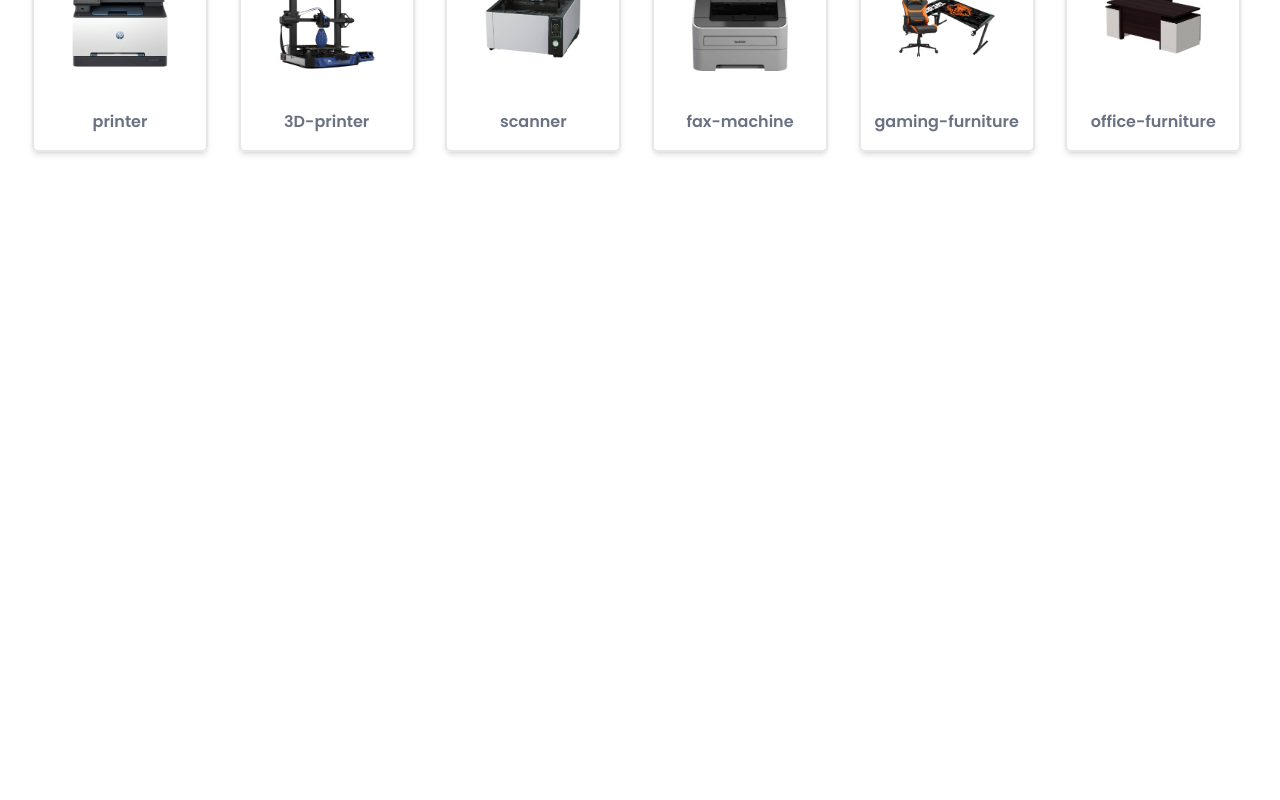
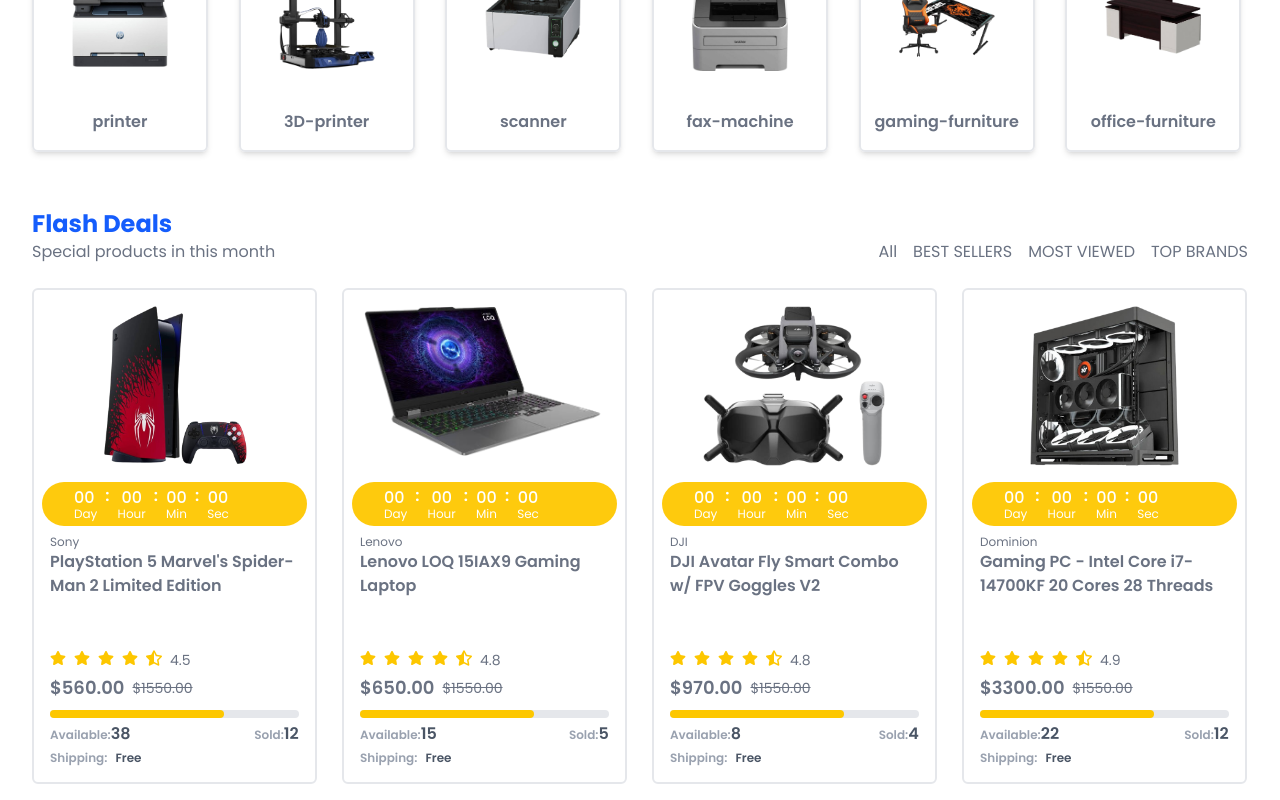
Before and after one commit to muhammadh03/front, a React (Vite) app: page / in a window 1280 px wide. Shown: the part 1064-1864 px from the top of the page. Before the commit the page ends 1232 px from the top, so only its background shows below. Built offline with nearby package versions, Linux system fonts and the light colour scheme.

Commit message:
created flash deals component

```diff
--- /dev/null
+++ b/src/Components/Products/FlashDeals.jsx
@@ -0,0 +1,114 @@
+import { FaStar, FaStarHalfAlt } from "react-icons/fa";
+// import gamingConsole from "../../assets/products/gaming-console.png";
+
+const FlashDeals = ({ brand, title, price, image, available, sold, rating }) => {
+    return (
+        <div className="w-[10.5rem] md:w-56 lg:w-[17.8rem] h-auto border-2 border-gray-200 rounded-md">
+            <div className="flex flex-col items-center pt-4 px-2">
+                {/* Image */}
+                <div>
+                    <img src={image} alt="" className="h-[5rem] md:h-[10rem]" />
+                </div>
+
+                {/* Countdown */}
+                <div className="w-full flex items-center gap-2 bg-yellow-400/95 text-white text-xs md:text-base rounded-full py-1 px-4 md:px-5 lg:px-8 mt-4">
+                    <span className="flex flex-col">
+                        <span className="font-medium">00</span>
+                        <span className="text-[0.5rem] md:text-xs -mt-[0.1rem] md:-mt-1">Day</span>
+                    </span>
+                    <span className="-mt-4 font-semibold">:</span>
+                    <span className="flex flex-col items-center">
+                        <span className="font-medium">00</span>
+                        <span className="text-[0.5rem] md:text-xs -mt-[0.1rem] md:-mt-1">Hour</span>
+                    </span>
+                    <span className="-mt-4 font-semibold">:</span>
+                    <span className="flex flex-col items-center">
+                        <span className="font-medium">00</span>
+                        <span className="text-[0.5rem] md:text-xs -mt-[0.1rem] md:-mt-1">Min</span>
+                    </span>
+                    <span className="-mt-4 font-semibold">:</span>
+                    <span className="flex flex-col items-center">
+                        <span className="font-medium">00</span>
+                        <span className="text-[0.5rem] md:text-xs -mt-[0.1rem] md:-mt-1">Sec</span>
+                    </span>
+                </div>
+            </div>
+
+            <div className="flex flex-col pt-2 pb-4 px-4">
+                {/* Product Brand */}
+                <div>
+                    <h1 className="text-xs text-gray-500">
+                        {brand}
+                    </h1>
+                </div>
+                {/* Product Title */}
+                <div className="h-13 md:h-24">
+                    <h1 className="text-xs md:text-base font-semibold text-gray-500">
+                        {title}
+                    </h1>
+                </div>
+
+                {/* Product Rating */}
+                <div className="flex items-center mt-1">
+                    <span className="flex gap-1 md:gap-2">
+                        <FaStar className="text-yellow-400" />
+                        <FaStar className="text-yellow-400" />
+                        <FaStar className="text-yellow-400" />
+                        <FaStar className="text-yellow-400" />
+                        <FaStarHalfAlt className="text-yellow-400" />
+                        <span className="text-sm text-gray-500">
+                            {rating}
+                        </span>
+                    </span>
+                </div>
+
+                {/* Product Price */}
+                <div className="flex items-center gap-2 mt-1">
+                    <span className="text-base md:text-lg font-semibold text-gray-500">
+                        ${price}
+                    </span>
+                    <span className="text-sm text-gray-500 line-through">
+                        $1550.00
+                    </span>
+                </div>
+
+                {/* Availability Progress Bar */}
+                <div className="w-full bg-gray-200 rounded-full h-2 mt-2">
+                    {/* Filled Progress */}
+                    <div className="bg-yellow-400 h-2 rounded-full w-[70%]"></div>
+
+                    {/* Dot */}
+                    {/* <div className="absolute top-1/2 -translate-y-1/2 bg-green-700 w-6 h-6 rounded-full border-2 border-white left-[calc(75%-0.75rem)]"></div> */}
+                </div>
+
+                {/* Product Quantity */}
+                <div className="flex items-center justify-between gap-2 mt-1">
+                    <span className="text-xs font-semibold text-gray-400">
+                        Available:
+                        <span className="text-base font-semibold text-gray-600">
+                            {available}
+                        </span>
+                    </span>
+                    <span className="text-xs font-semibold text-gray-400">
+                        Sold:
+                        <span className="text-base font-semibold text-gray-600">
+                            {sold}
+                        </span>
+                    </span>
+                </div>
+
+                {/* Shipping Method */}
+                <div className="flex items-center gap-2 mt-1">
+                    <span className="text-xs font-semibold text-gray-400">
+                        Shipping:
+                    </span>
+                    <span className="text-xs font-semibold text-gray-600">
+                        Free
+                    </span>
+                </div>
+            </div>
+        </div>
+    )
+}
+
+export default FlashDeals;
--- a/src/Pages/Home.jsx
+++ b/src/Pages/Home.jsx
@@ -1,6 +1,9 @@
+import { Link } from 'react-router-dom';
+
 import Hero from '../Components/Layout/Hero';
 import Brands from '../Components/Products/Brands';
 import CategoryCard from '../Components/Products/CategoryCard';
+import FlashDeals from '../Components/Products/FlashDeals';
 
 import mobile from "../assets/products/mobile.png";
 import laptop from "../assets/products/laptop.png";
@@ -14,6 +17,8 @@
 import faxMachine from "../assets/products/fax-machine.png";
 import gamingFurniture from "../assets/products/gaming-furniture.png";
 import officeFurniture from "../assets/products/office-furniture.png";
+import drone from "../assets/products/drone.png";
+import playstationFive from "../assets/products/spiderman-playstation-5.png";
 
 
 const categoryDetails = [
@@ -77,7 +82,51 @@
         image: officeFurniture,
         // size:
     },
-]
+];
+
+
+const flashDealsDetails = [
+    {
+        brand: "Sony",
+        title: "PlayStation 5 Marvel's Spider-Man 2 Limited Edition",
+        price: "560.00",
+        image: playstationFive,
+        available: "38",
+        sold: "12",
+        rating: "4.5",
+        reviews: "12"
+    },
+    {
+        brand: "Lenovo",
+        title: "Lenovo LOQ 15IAX9 Gaming Laptop",
+        price: "650.00",
+        image: laptop,
+        available: "15",
+        sold: "5",
+        rating: "4.8",
+        reviews: "3"
+    },
+    {
+        brand: "DJI",
+        title: "DJI Avatar Fly Smart Combo w/ FPV Goggles V2",
+        price: "970.00",
+        image: drone,
+        available: "8",
+        sold: "4",
+        rating: "4.8",
+        reviews: "4"
+    },
+    {
+        brand: "Dominion",
+        title: "Gaming PC - Intel Core i7-14700KF 20 Cores 28 Threads",
+        price: "3300.00",
+        image: pc,
+        available: "22",
+        sold: "12",
+        rating: "4.9",
+        reviews: "10"
+    }
+];
 
 const Home = () => {
     return (
@@ -103,6 +152,42 @@
                     ))}
                 </div>
             </div>
+
+            <div className='container mx-auto mt-6'>
+                <div className='flex items-center justify-between'>
+                    <div>
+                        <h1 className='text-base md:text-2xl font-bold text-blue-600'>
+                            Flash Deals
+                        </h1>
+                        <p className='w-28 md:w-auto text-xs md:text-base text-gray-500 '>
+                            Special products in this month
+                        </p>
+                    </div>
+
+                    <div className='w-52 md:w-auto flex gap-2 md:gap-4 mt-10.5 md:mt-8 text-[10px] md:text-base text-gray-500'>
+                        <Link to="#" className='hover:text-blue-600'>All</Link>
+                        <Link to="#" className='hover:text-blue-600 truncate'>BEST SELLERS</Link>
+                        <Link to="#" className='hover:text-blue-600 truncate'>MOST VIEWED</Link>
+                        <Link to="#" className='hover:text-blue-600 truncate'>TOP BRANDS</Link>
+                    </div>
+                </div>
+
+                <div className='grid grid-cols-2 md:grid-cols-3 lg:grid-cols-4 gap-2 md:gap-6 mt-6'>
+                    {flashDealsDetails.map(({ brand, title, price, image, available, sold, rating, reviews }) => (
+                        <FlashDeals
+                            key={title}
+                            brand={brand}
+                            title={title}
+                            price={price}
+                            image={image}
+                            available={available}
+                            sold={sold}
+                            rating={rating}
+                            reviews={reviews}
+                        />
+                    ))}
+                </div>
+            </div>
         </div>
     )
 }
```
Also changed, not shown: src/assets/products/spiderman-playstation-5.png (added).
